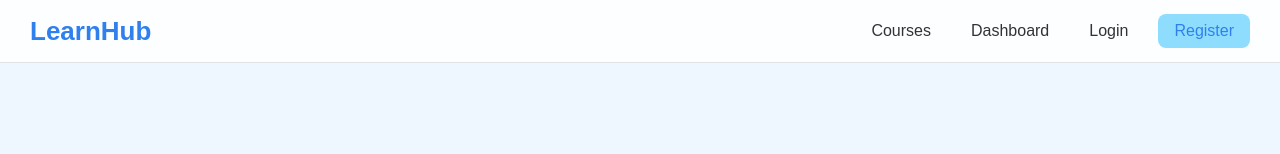
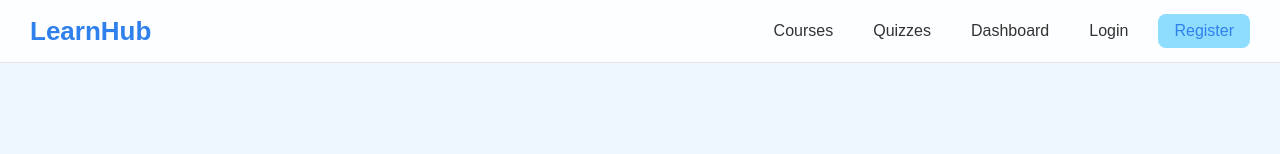
Before and after one commit to kulukuri/Online_Learning_Platform, a plain HTML site: page frontend/public/index.html in a window 1280 px wide. Shown: the top 154 px of the page. Drawn offline with Linux system fonts and the light colour scheme.

Commit message:
Update index.html

```diff
--- a/frontend/public/index.html
+++ b/frontend/public/index.html
@@ -162,6 +162,7 @@ footer {
 
   <nav class="nav-links">
     <a href="courses.html">Courses</a>
+    <a href="quizzes.html">Quizzes</a>
     <a href="dashboard.html">Dashboard</a>
     <a href="login.html">Login</a>
     <a href="register.html" class="register-btn">Register</a>
```
